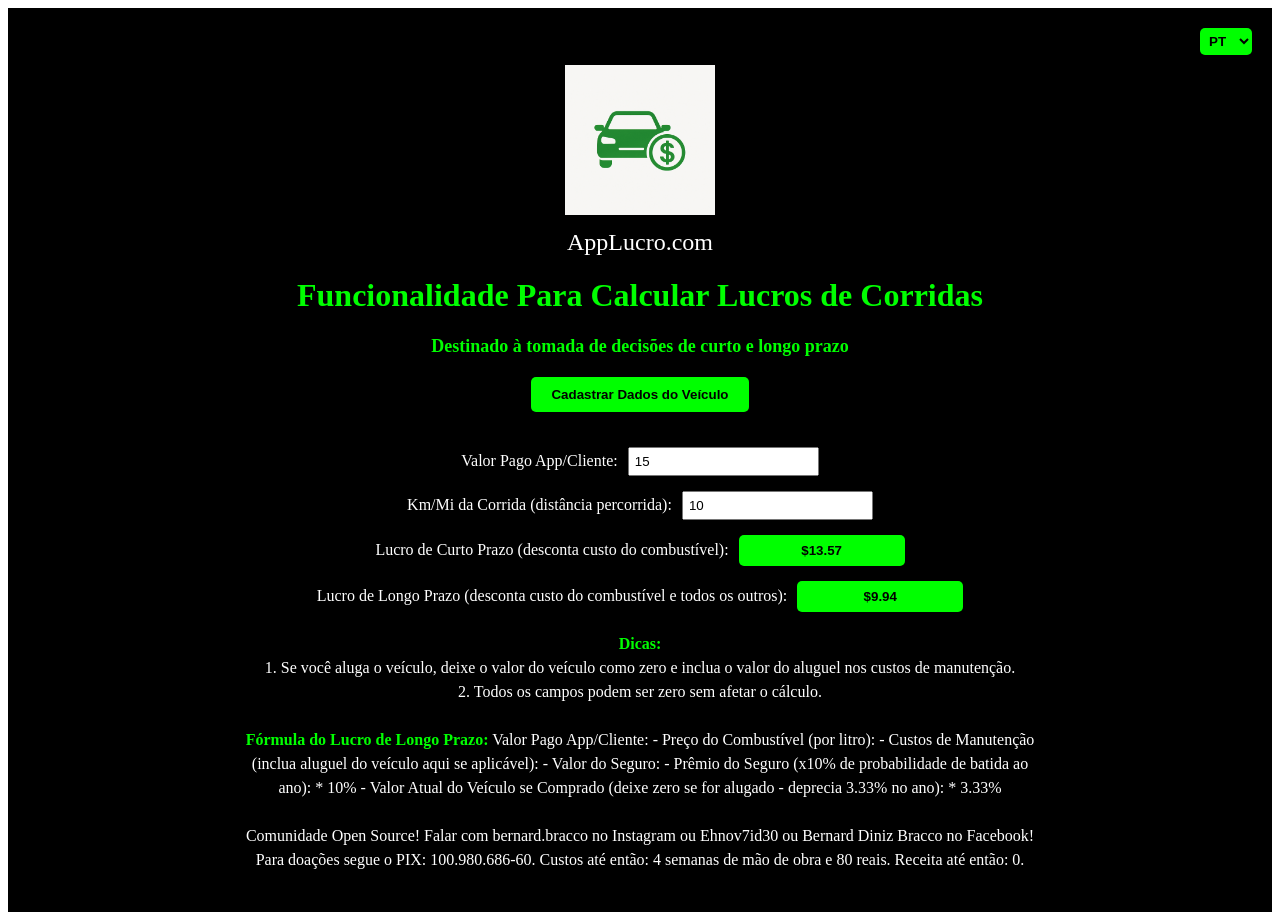
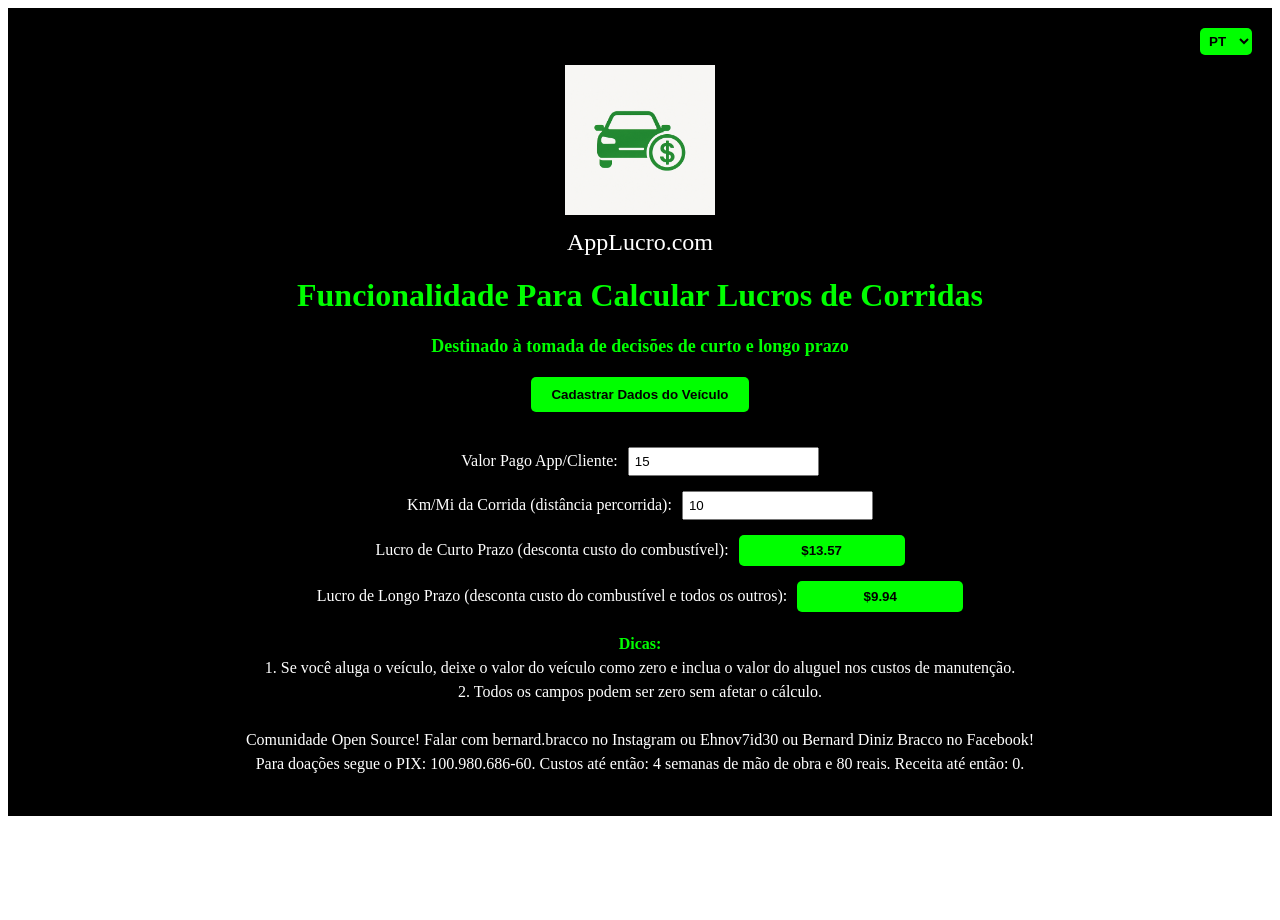
Before and after one commit to bracco42/AppLucro.com, a Next.js app: page / in a window 1280 px wide. After the commit the page ends 824 px from the top, so only its background shows below. Built offline with nearby package versions, Linux system fonts and the light colour scheme.

Commit message:
Update page.tsx - TIRA FÓRMULA

```diff
--- a/app/page.tsx
+++ b/app/page.tsx
@@ -762,9 +762,6 @@ export default function CalculoLucro() {
         <strong style={{ color: '#0f0' }}>{t.tips}</strong><br />
         {t.tip1}<br />
         {t.tip2}<br /><br />
-
-        <strong style={{ color: '#0f0' }}>{t.formula}</strong> {t.rideValue} - {t.fuelPrice} - {t.maintenanceCosts} - {t.insuranceValue} - {t.insurancePremium} * 10% - {t.vehicleValue} * 3.33%
-        <br /><br />
         {t.community}
       </p>
     </div>
```
